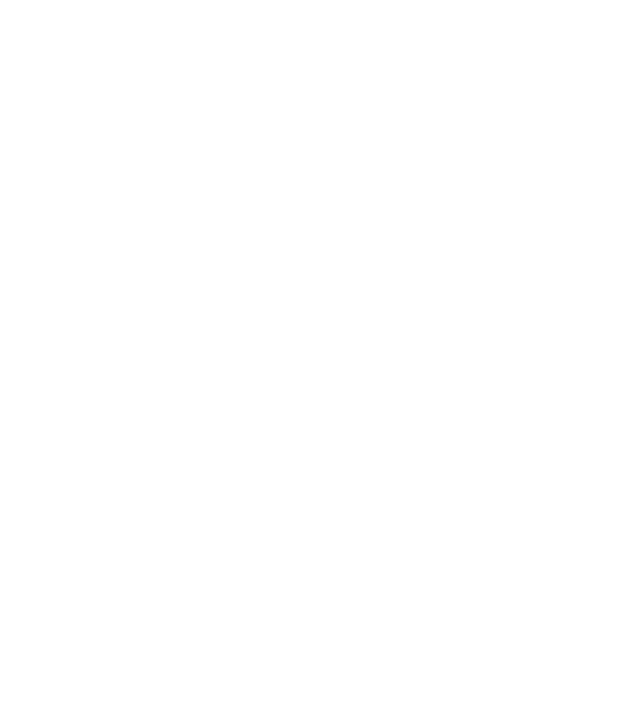
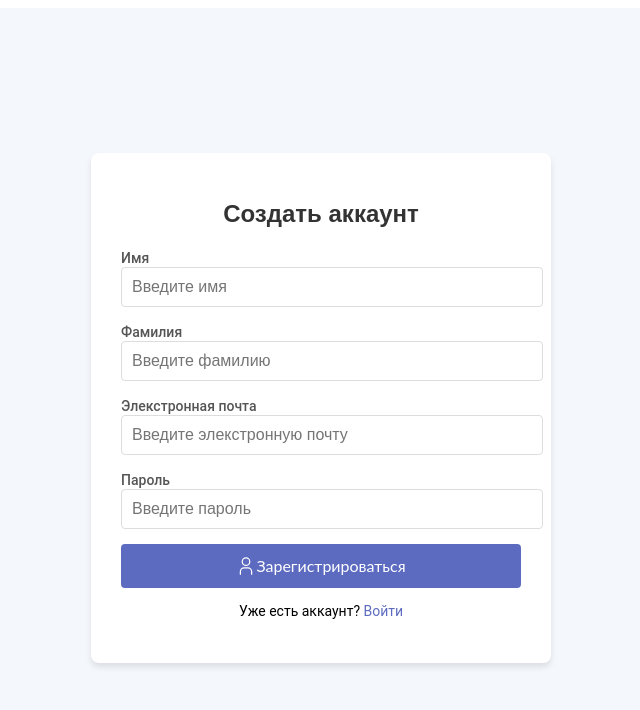
Before and after one commit to sh2rman2006/Financial_Transaction_Analyzer_Frontend, a Nuxt app: page /signup in a window 1280 px wide. Before the commit this address had no page. Shown: the top 710 px of the page, without its empty margins (319-959 px from the left). Built offline with nearby package versions, Linux system fonts and the light colour scheme.

Commit message:
register page

```diff
--- a/nuxt.config.ts
+++ b/nuxt.config.ts
@@ -1,11 +1,14 @@
 // https://nuxt.com/docs/api/configuration/nuxt-config
 export default defineNuxtConfig({
-  compatibilityDate: '2024-11-01',
+  compatibilityDate: "2024-11-01",
   devtools: { enabled: true },
-  modules: [
-    '@nuxt/image',
-    '@nuxt/icon',
-    '@nuxt/fonts',
-    '@pinia/nuxt'
-  ]
-})
+  modules: ["@nuxt/image", "@nuxt/icon", "@nuxt/fonts", "@pinia/nuxt"],
+  fonts: {
+    families: [
+      { name: `Roboto`, provider: `google` },
+      { name: `Inter`, provider: `google` },
+      { name: `Poppins`, provider: `google` },
+      { name: `Lato`, provider: `google` },
+    ],
+  },
+});
--- a/pages/index.vue
+++ b/pages/index.vue
@@ -2,7 +2,6 @@
 // definePageMeta({
 //   middleware: `auth`
 // })
-
 const { $axios } = useNuxtApp();
 </script>
 
--- /dev/null
+++ b/pages/signup.vue
@@ -0,0 +1,165 @@
+<script setup>
+const form = reactive({
+  firstName: "",
+  lastName: "",
+  email: "",
+  password: "",
+});
+</script>
+
+<template>
+  <div class="registration-page">
+    <div class="form-container">
+      <h1 class="title">Создать аккаунт</h1>
+      <form @submit.prevent="" class="registration-form">
+        <!-- First Name -->
+        <div class="input-group">
+          <label for="firstName" class="label">Имя</label>
+          <input
+            id="firstName"
+            type="text"
+            v-model="form.firstName"
+            required
+            placeholder="Введите имя"
+            class="input-field"
+          />
+        </div>
+
+        <!-- Last Name -->
+        <div class="input-group">
+          <label for="lastName" class="label">Фамилия</label>
+          <input
+            id="lastName"
+            type="text"
+            v-model="form.lastName"
+            required
+            placeholder="Введите фамилию"
+            class="input-field"
+          />
+        </div>
+
+        <!-- Email -->
+        <div class="input-group">
+          <label for="email" class="label">Элекстронная почта</label>
+          <input
+            id="email"
+            type="email"
+            v-model="form.email"
+            required
+            placeholder="Введите элекстронную почту"
+            class="input-field"
+          />
+        </div>
+
+        <!-- Password -->
+        <div class="input-group">
+          <label for="password" class="label">Пароль</label>
+          <input
+            id="password"
+            type="password"
+            v-model="form.password"
+            required
+            placeholder="Введите пароль"
+            class="input-field"
+          />
+        </div>
+
+        <!-- Submit Button -->
+        <button type="submit" class="submit-btn">
+          <Icon name="carbon:user" size="20" />
+          Зарегистрироваться
+        </button>
+      </form>
+      <p class="switch-link">
+        Уже есть аккаунт? <NuxtLink to="/login">Войти</NuxtLink>
+      </p>
+    </div>
+  </div>
+</template>
+
+<style scoped>
+.registration-page {
+  display: flex;
+  justify-content: center;
+  align-items: center;
+  min-height: 100vh;
+  background: #f4f7fc;
+  font-family: "Roboto", sans-serif;
+}
+
+.form-container {
+  background-color: white;
+  padding: 30px;
+  border-radius: 8px;
+  box-shadow: 0 4px 6px rgba(0, 0, 0, 0.1);
+  width: 100%;
+  max-width: 400px;
+}
+
+.title {
+  font-family: "Poppins", sans-serif;
+  font-size: 24px;
+  margin-bottom: 20px;
+  color: #333;
+  text-align: center;
+}
+
+.input-group {
+  margin-bottom: 15px;
+}
+
+.label {
+  font-size: 14px;
+  color: #555;
+  font-weight: 500;
+  margin-bottom: 5px;
+}
+
+.input-field {
+  width: 100%;
+  padding: 10px;
+  font-size: 16px;
+  border: 1px solid #ddd;
+  border-radius: 4px;
+  outline: none;
+  transition: border-color 0.3s;
+}
+
+.input-field:focus {
+  border-color: #5c6bc0;
+}
+
+.submit-btn {
+  width: 100%;
+  padding: 12px;
+  background-color: #5c6bc0;
+  color: white;
+  font-family: "Lato", sans-serif;
+  font-size: 16px;
+  border: none;
+  border-radius: 4px;
+  cursor: pointer;
+  display: flex;
+  justify-content: center;
+  align-items: center;
+}
+
+.submit-btn:hover {
+  background-color: #4e58a3;
+}
+
+.switch-link {
+  text-align: center;
+  margin-top: 15px;
+  font-size: 14px;
+}
+
+.switch-link a {
+  color: #5c6bc0;
+  text-decoration: none;
+}
+
+.switch-link a:hover {
+  text-decoration: underline;
+}
+</style>
```
